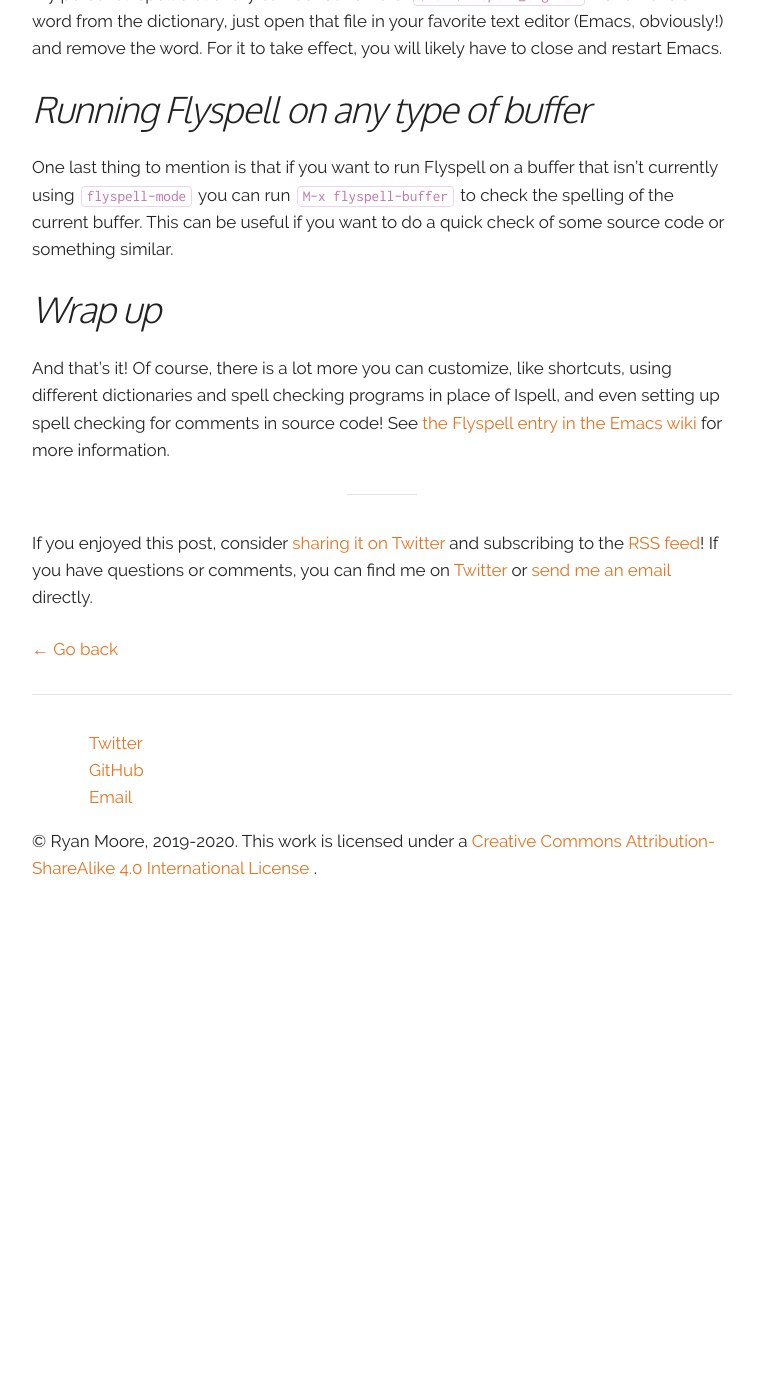
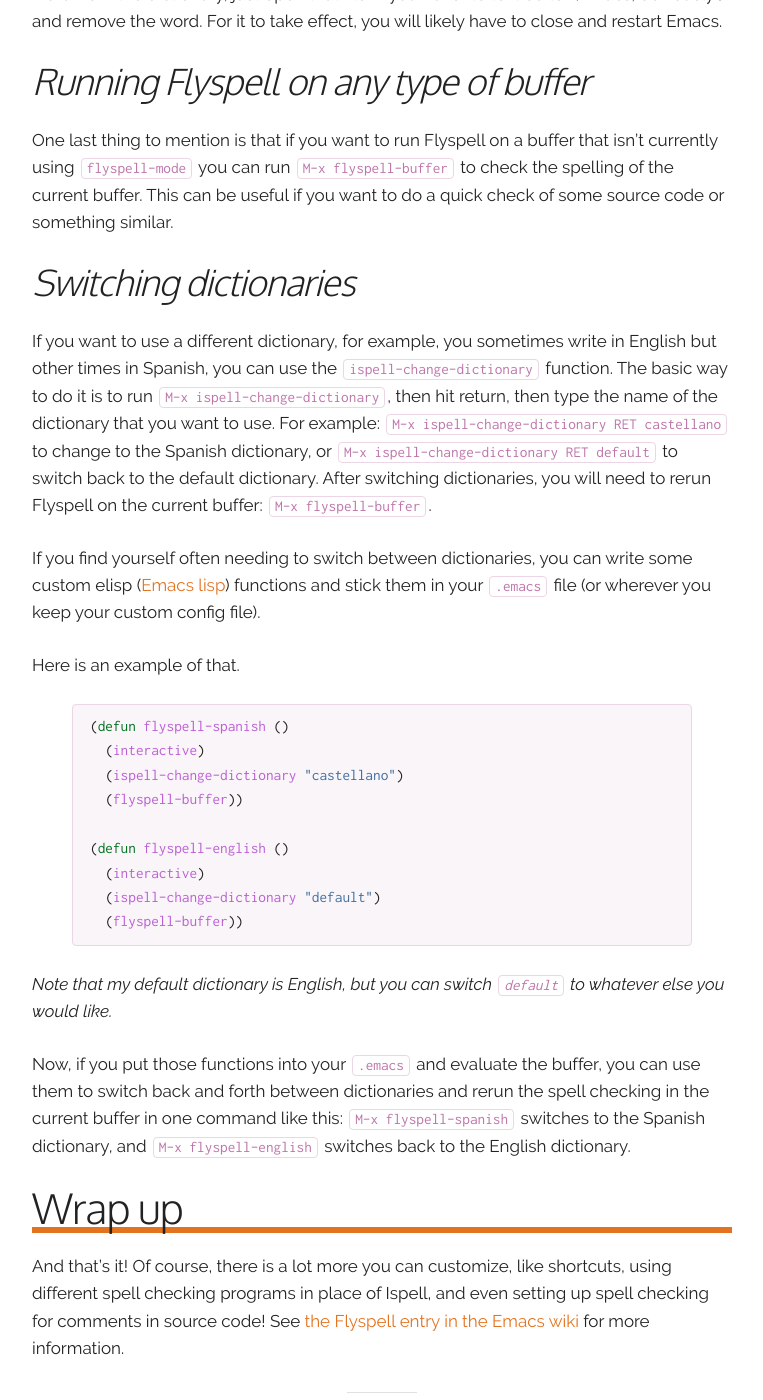
Before and after one commit to mooreryan/TenderIsTheByte, a Jekyll site: the page built from collections/_posts/2019-06-09-spell-checking-emacs.md, in a window 1280 px wide and 1400 px high, scrolled down 3083 px. Shown: the whole window, without its empty margins (258-1021 px from the left). Built offline with Jekyll 4.4.1, drawn with Linux system fonts in a browser that asks for light colours; before the commit the page ends 3991 px from its top, so only the background shows below that; some of the changed text lies outside the part shown.

Commit message:
Update spell checking post

```diff
--- a/collections/_posts/2019-06-09-spell-checking-emacs.md
+++ b/collections/_posts/2019-06-09-spell-checking-emacs.md
@@ -6,9 +6,10 @@ description: Super simple guide to setting up spell checking in Emacs.
 categories: blog
 image: "/assets/img/posts/spell_checking_emacs/emacs_flyspell_example_100.png"
 twitter_share: https://ctt.ac/68wZB
+last_updated: 2021-05-20
 ---
 
-This morning, while working on a manuscript, I was looking for basically any reason to procrastinate.  I usually use [Overleaf](https://www.overleaf.com) for working on LaTeX documents, but just to mix things up, I decided to use [Emacs](https://www.gnu.org/software/emacs/) instead.  As I was happily typing away (I love Emacs), I realized that I was making a ton of spelling errors.  "This would be so much better with a spell checker.  Should I use [TextEdit](https://support.apple.com/guide/textedit/welcome/mac) instead?".  Then, I remembered that I was using Emacs, which can be [pretty much](http://ergoemacs.org/emacs/emacs_fun.html) [whatever you want it to be](https://www.gnu.org/software/emacs/tour/).  It turns out that spell cheking in Emacs was only a quick Google search away:  [Flyspell](https://www.emacswiki.org/emacs/FlySpell) is part of Emacs and provides on-the-Flyspell checking through a [minor mode](https://www.gnu.org/software/emacs/manual/html_node/emacs/Minor-Modes.html).  Let's set it up!
+I usually use [Overleaf](https://www.overleaf.com) for working on LaTeX documents, but just to mix things up, I decided to use [Emacs](https://www.gnu.org/software/emacs/) instead.  As I was happily typing away, I realized that I was making a ton of spelling errors.  "This would be so much better with a spell checker.  Should I use [TextEdit](https://support.apple.com/guide/textedit/welcome/mac) instead?".  Of course not...this is Emacs we're talking about!  It can be [pretty much](http://ergoemacs.org/emacs/emacs_fun.html) [whatever you want it to be](https://www.gnu.org/software/emacs/tour/).  It turns out that spell checking in Emacs was only a quick Google search away:  [Flyspell](https://www.emacswiki.org/emacs/FlySpell) is part of Emacs and provides on-the-Flyspell (get it?) checking through a [minor mode](https://www.gnu.org/software/emacs/manual/html_node/emacs/Minor-Modes.html).  Let's set it up!
 
 ## Setting up Flyspell
 
@@ -68,6 +69,32 @@ What happens if you add a word to the dictionary on accident and want to remove
 
 One last thing to mention is that if you want to run Flyspell on a buffer that isn't currently using `flyspell-mode` you can run `M-x flyspell-buffer` to check the spelling of the current buffer.  This can be useful if you want to do a quick check of some source code or something similar.
 
-### Wrap up
+### Switching dictionaries
 
-And that's it!  Of course, there is a lot more you can customize, like shortcuts, using different dictionaries and spell checking programs in place of Ispell, and even setting up spell checking for comments in source code!  See [the Flyspell entry in the Emacs wiki](https://www.emacswiki.org/emacs/FlySpell) for more information.
+If you want to use a different dictionary, for example, you sometimes write in English but other times in Spanish, you can use the `ispell-change-dictionary` function.  The basic way to do it is to run `M-x ispell-change-dictionary`, then hit return, then type the name of the dictionary that you want to use.  For example: `M-x ispell-change-dictionary RET castellano` to change to the Spanish dictionary, or `M-x ispell-change-dictionary RET default` to switch back to the default dictionary.  After switching dictionaries, you will need to rerun Flyspell on the current buffer: `M-x flyspell-buffer`.
+
+If you find yourself often needing to switch between dictionaries, you can write some custom elisp ([Emacs lisp](https://www.gnu.org/software/emacs/manual/html_node/elisp/)) functions and stick them in your `.emacs` file (or wherever you keep your custom config file).
+
+Here is an example of that.
+
+{% highlight elisp %}
+{% raw %}
+(defun flyspell-spanish ()
+  (interactive)
+  (ispell-change-dictionary "castellano")
+  (flyspell-buffer))
+
+(defun flyspell-english ()
+  (interactive)
+  (ispell-change-dictionary "default")
+  (flyspell-buffer))
+{% endraw %}
+{% endhighlight %}
+
+*Note that my default dictionary is English, but you can switch `default` to whatever else you would like.*
+
+Now, if you put those functions into your `.emacs` and evaluate the buffer, you can use them to switch back and forth between dictionaries and rerun the spell checking in the current buffer in one command like this: `M-x flyspell-spanish` switches to the Spanish dictionary, and `M-x flyspell-english` switches back to the English dictionary.
+
+## Wrap up
+
+And that's it!  Of course, there is a lot more you can customize, like shortcuts, using different spell checking programs in place of Ispell, and even setting up spell checking for comments in source code!  See [the Flyspell entry in the Emacs wiki](https://www.emacswiki.org/emacs/FlySpell) for more information.
```
Also changed, not shown: other parts of collections/_posts/2019-06-09-spell-checking-emacs.md (+1 -1 lines).
